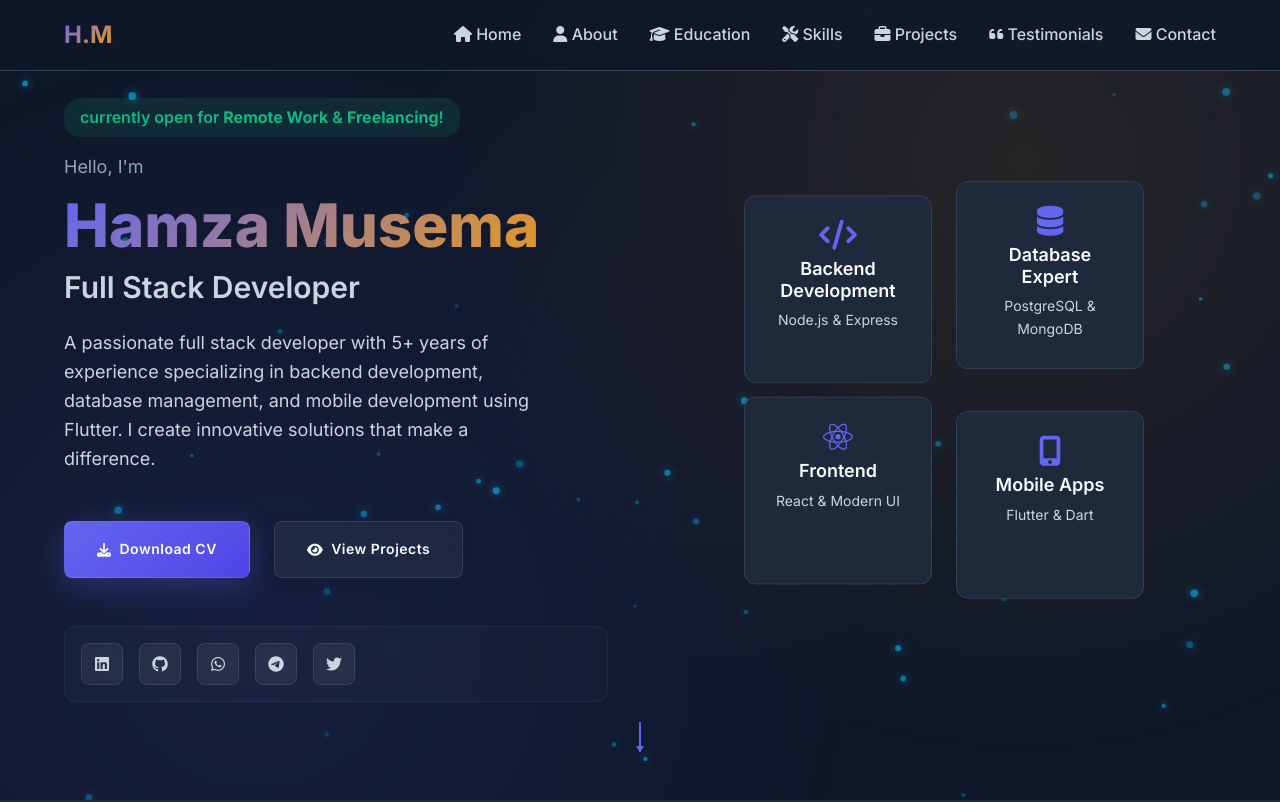
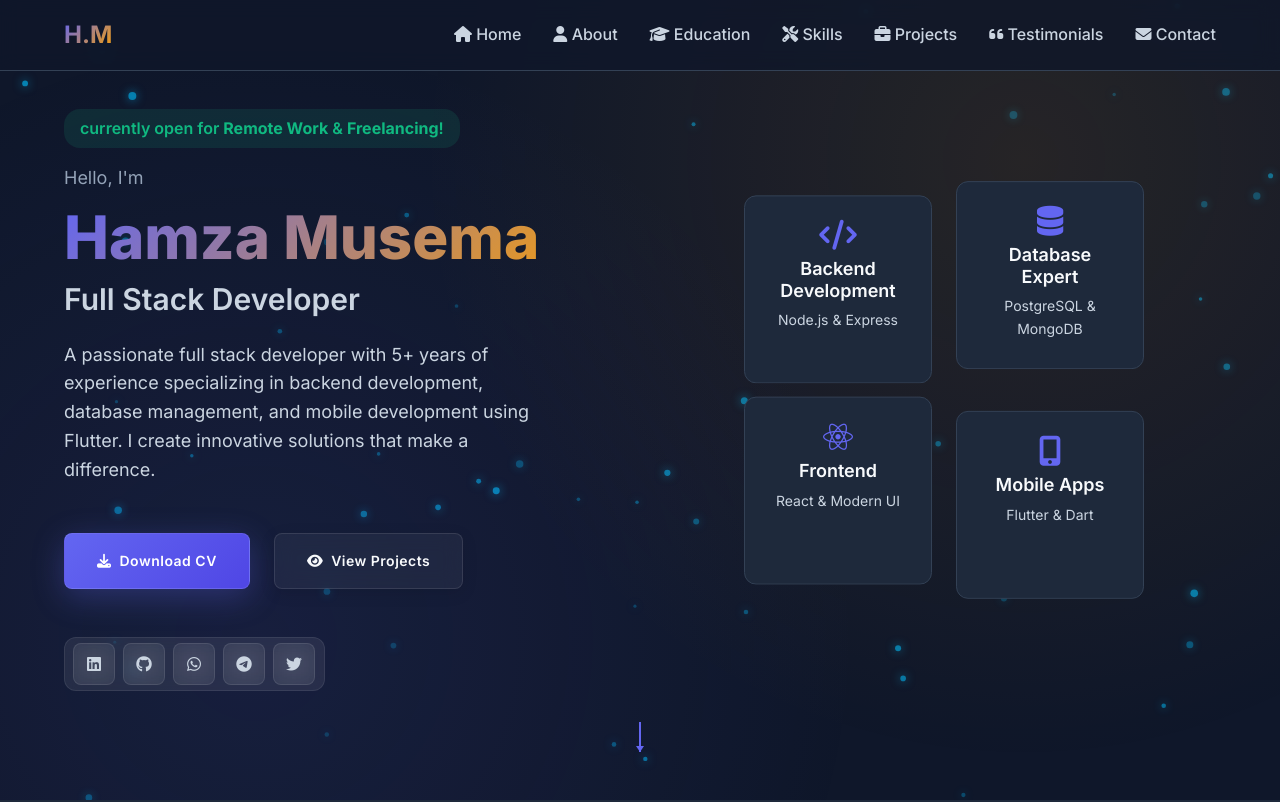
Before and after one commit to Hamza2679/portfolio, a plain HTML site: page index.html in a window 1280 px wide. Shown: the top 802 px of the page. Drawn offline with Linux system fonts and the light colour scheme.

Commit message:
finalizing

```diff
--- a/css/style.css
+++ b/css/style.css
@@ -285,6 +285,7 @@ a {
     gap: var(--spacing-lg);
     margin-bottom: var(--spacing-2xl);
     position: relative;
+    width: 74%;
 }
 
 .hero-buttons::before {
@@ -379,13 +380,15 @@ a {
 
 .hero-social {
     display: flex;
-    gap: var(--spacing-md);
+    gap: 0.5rem;
     position: relative;
-    padding: var(--spacing-md);
+    padding: 0.3rem 0.5rem;
     border-radius: var(--radius-xl);
-    background: rgba(255, 255, 255, 0.02);
-    backdrop-filter: blur(10px);
-    border: 1px solid rgba(255, 255, 255, 0.05);
+    background: rgba(255, 255, 255, 0.08);
+    backdrop-filter: blur(8px);
+    border: 1px solid rgba(255, 255, 255, 0.08);
+    max-width: 100%;
+    width: 48%;
 }
 
 .hero-social::before {
--- a/index.html
+++ b/index.html
@@ -1069,11 +1069,11 @@
         <div class="container">
             <div class="footer-content">
                 <div class="footer-text">
-                    <p>&copy; 2024 Hamza Musema. All rights reserved.</p>
+                    <p>&copy; 2022 Hamza Musema. All rights reserved.</p>
                 </div>
                 <div class="footer-social">
                     <a href="https://www.linkedin.com/in/hamza-musema-bb2b34230/" target="_blank" aria-label="LinkedIn">
-                        <i class="fab fa-linkedin"></i>
+                        <i class="</a>fab fa-linkedin"></i>
                     </a>
                     <a href="https://github.com/Hamza2679" target="_blank" aria-label="GitHub">
                         <i class="fab fa-github"></i>
```
Also changed, not shown: README.md.
